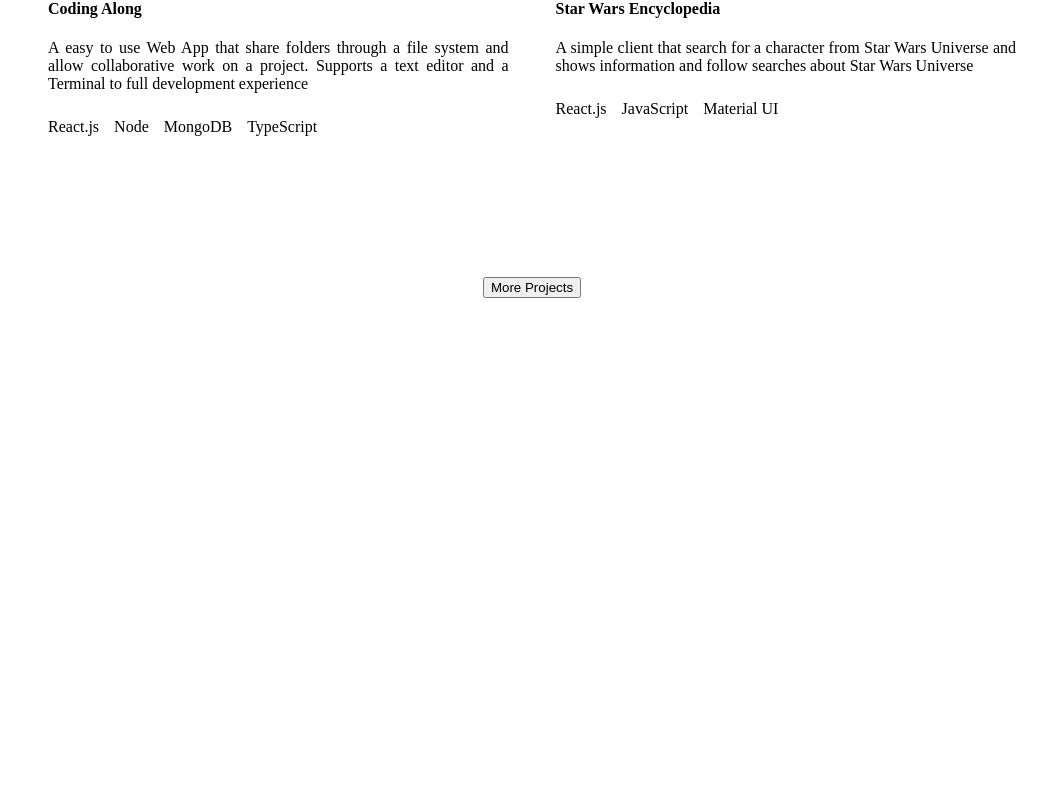
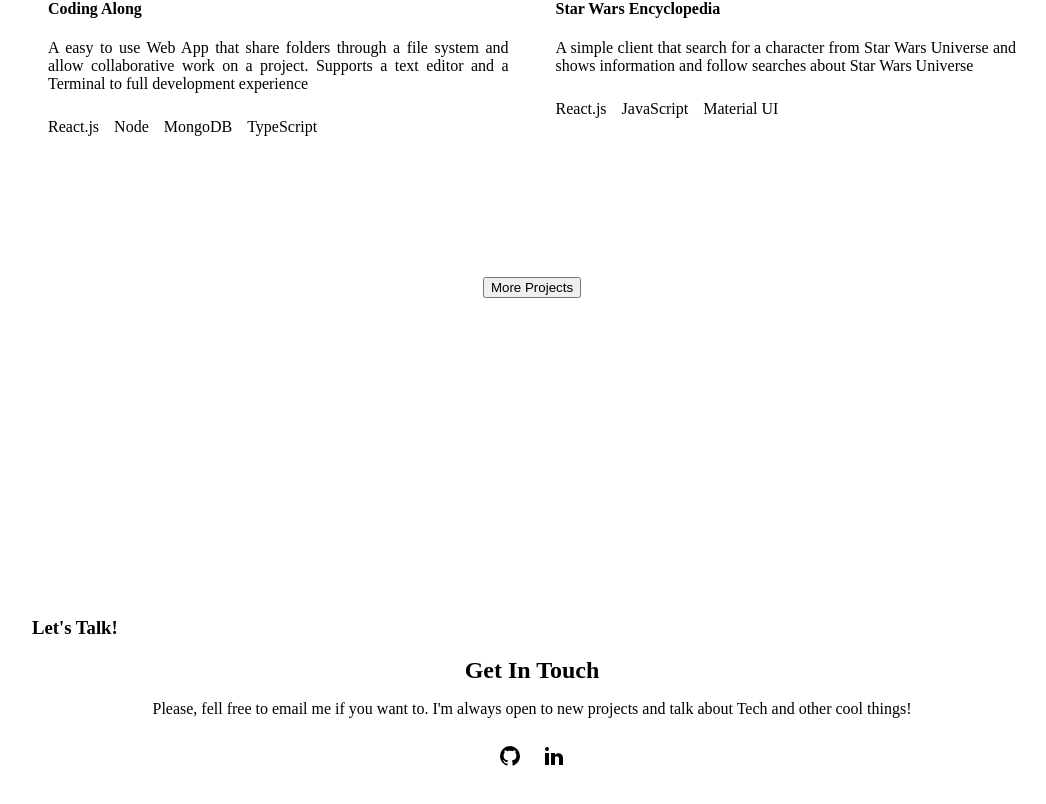
Before and after one commit to Neiva07/personal-webpage, a React (Create React App) app: page / in a window 1280 px wide. Shown: the part 1921-2725 px from the top of the page, without its empty margins (108-1154 px from the left). Before the commit the page ends 2377 px from the top, so only its background shows below. Built offline with nearby package versions, Linux system fonts and the light colour scheme.

Commit message:
integration with the rest of the porject

```diff
--- /dev/null
+++ b/src/Components/Icons/Linkedin.tsx
@@ -0,0 +1,14 @@
+import React from "react";
+
+const Linkedin = () => {
+  return (
+    <svg style={{ width: 24, height: 24 }} viewBox="0 0 24 24">
+      <path
+        fill="#000000"
+        d="M21,21H17V14.25C17,13.19 15.81,12.31 14.75,12.31C13.69,12.31 13,13.19 13,14.25V21H9V9H13V11C13.66,9.93 15.36,9.24 16.5,9.24C19,9.24 21,11.28 21,13.75V21M7,21H3V9H7V21M5,3A2,2 0 0,1 7,5A2,2 0 0,1 5,7A2,2 0 0,1 3,5A2,2 0 0,1 5,3Z"
+      />
+    </svg>
+  );
+};
+
+export default Linkedin;
--- a/src/Components/Sections/Contact/index.tsx
+++ b/src/Components/Sections/Contact/index.tsx
@@ -1,10 +1,15 @@
 import React from "react";
 import { Section, Heading } from "../../../Styles/index";
 import styled from "styled-components";
+import GithubIcon from "../../Icons/Github";
+import LinkedinIcon from "../../Icons/Linkedin";
 
 type Props = {
   title: string;
   message: string;
+  links: {
+    [ind: string]: URL;
+  };
 };
 
 const ContactContainer = styled(Section)`
@@ -27,8 +32,22 @@
   margin: 48px auto 0;
 `;
 
+const IconContainer = styled.div`
+  position: relative;
+  display: flex;
+  justify-content: center;
+`;
+
+const LinkIcon = styled.a.attrs({ target: "_blank" })`
+  svg {
+    width: 36px;
+    height: 36px;
+  }
+  margin: 10px 10px;
+`;
+
 const Index = (props: Props) => {
-  const { title, message } = props;
+  const { title, message, links } = props;
 
   return (
     <ContactContainer id="contact">
@@ -36,6 +55,14 @@
       <Message>Get In Touch</Message>
 
       <Text>{message}</Text>
+      <IconContainer>
+        <LinkIcon href={links.github.href}>
+          <GithubIcon />
+        </LinkIcon>
+        <LinkIcon href={links.linkedin.href}>
+          <LinkedinIcon />
+        </LinkIcon>
+      </IconContainer>
     </ContactContainer>
   );
 };
--- a/src/Components/Sections/index.tsx
+++ b/src/Components/Sections/index.tsx
@@ -2,9 +2,11 @@
 import About from "./About";
 import Experience from "./Experience";
 import Projects from "./Projects";
+import Contact from "./Contact";
 import styled from "styled-components";
 import * as jobs from "../../Content/experience";
 import * as projectsContent from "../../Content/projects";
+import * as contactData from "../../Content/contact";
 
 const index = () => {
   const SelectionsContainer = styled.div`
@@ -15,10 +17,8 @@
     <SelectionsContainer>
       <About />
       <Experience nodes={jobs.nodes} />
-      <Projects
-        title={projectsContent.title}
-        projects={projectsContent.projects}
-      />
+      <Projects {...projectsContent} />
+      <Contact {...contactData} />
     </SelectionsContainer>
   );
 };
--- a/src/Content/contact/index.ts
+++ b/src/Content/contact/index.ts
@@ -2,3 +2,8 @@
 
 export const message =
   "Please, fell free to email me if you want to. I'm always open to new projects and talk about Tech and other cool things!";
+
+export const links = {
+  linkedin: new URL("https://www.linkedin.com/in/lucas-neiva-767333142/"),
+  github: new URL("https://www.github.com/Neiva07")
+};
```
